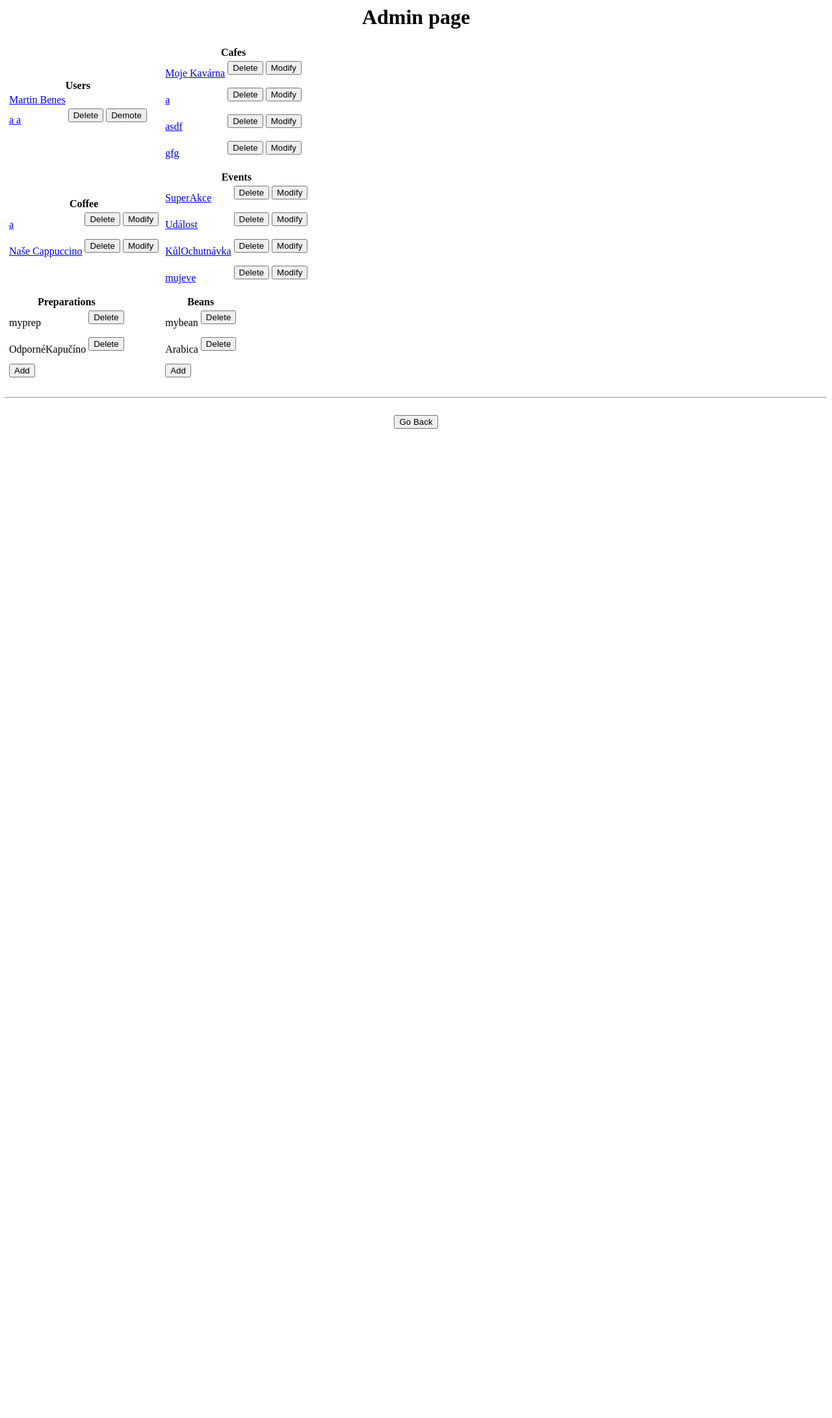
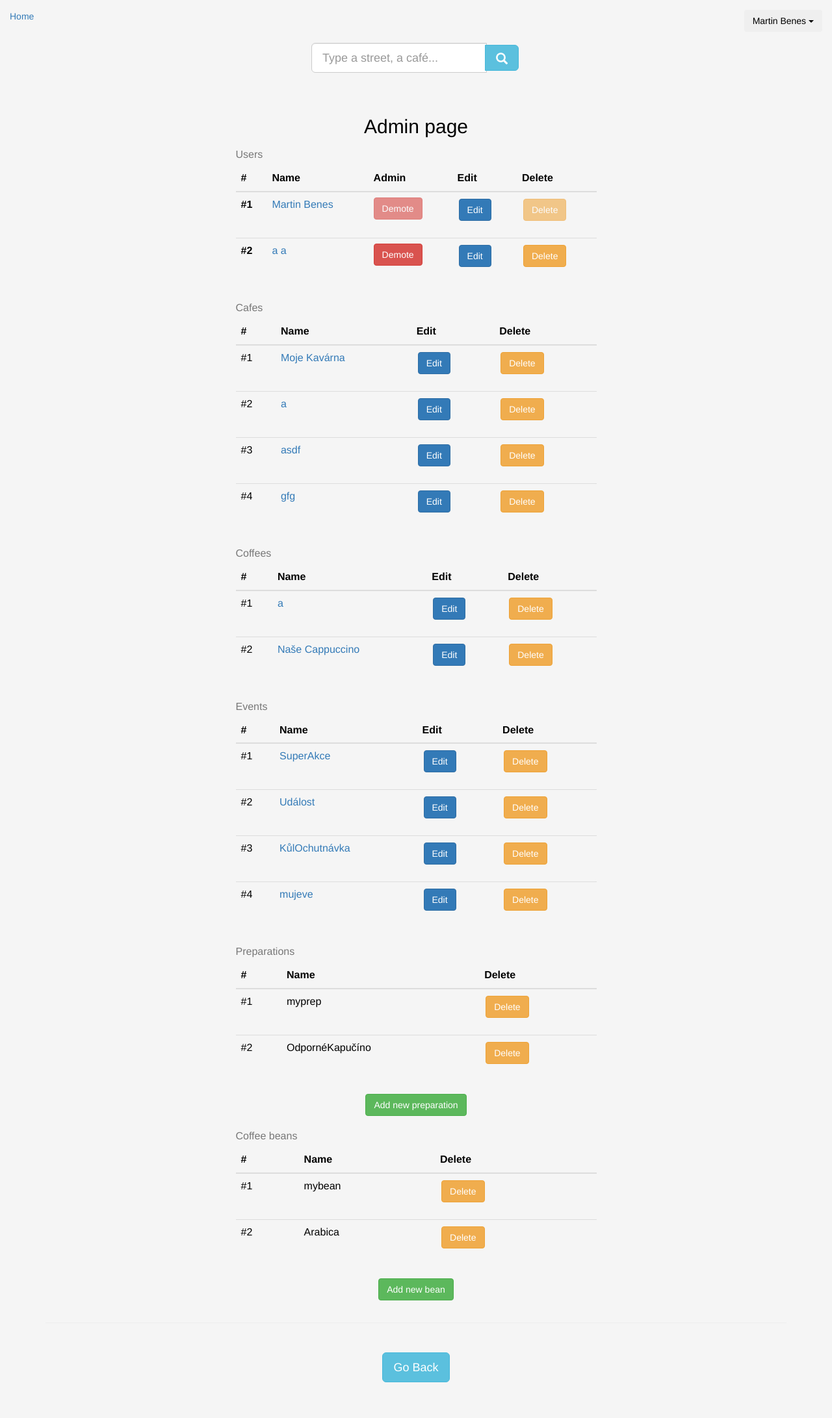
Before and after one commit to martinbenes1996/iis-project, a Django app: template kavarna/templates/adm.html in a window 1280 px wide. Shown: the whole page at 65% size. Before the commit the page ends 660 px from the top, so only its background shows below. Run offline with Django 3.2, Linux system fonts and the light colour scheme; the template is opened without the code that fills it: values that come from a table or form of the project are taken from there, others are empty; data comes from the database, SQL or seed files in the repository; both versions use the stored data as it was after the commit; some libraries are stand-ins or nearby versions.

Commit message:
ondrej me zmlati

```diff
--- a/kavarna/templates/adm.html
+++ b/kavarna/templates/adm.html
@@ -1,22 +1,31 @@
-<h1 align="center">Admin page</h1>
+{% extends "page.html" %}
 
-<table><tr><td>
-<!-- tables need to be aligned top -->
-<table>
+{% block content %}
+
+<h2 align="center">Admin page</h2>
+
+<div class="row">
+<div class="col-lg-3"></div>
+<div class="col-lg-6">
+
+<table class="table table-sm">
+	<caption>Users</caption>
+	<thead>
 		<tr>
-	<th colspan="3">Users</th>
+			<th scope="col">#</th>
+			<th scope="col">Name</th>
+			<th scope="col">Admin</th>
+			<th scope="col">Edit</th>
+			<th scope="col">Delete</th>
 		</tr>
+	</thead>
 {% for u in users %}
     <tr>
-	<td><a href="{% url 'profile' %}?user={{u.pk}}">{{u.first_name}} {{u.last_name}}</a></td>
-	{% if u.pk != loggeduser.pk %}
+		<th>#{{forloop.counter}}</th>
 		<td>
-	    <form method="get" action="{% url 'deleteuser' %}">{% csrf_token %}
-            	<input name="user" type="hidden" value="{{ u.pk }}" required />
-		<input name="request_path" type="hidden" value="/adm" required />
-                <button type="Submit">Delete</button>
-            </form>
+			<a href="{% url 'profile' %}?user={{u.pk}}">{{u.first_name}} {{u.last_name}}</a>
 		</td>
+
 		<td>
 			{% for d in drinkers %}
 			{% if u.pk == d.key %}
@@ -24,166 +33,229 @@
 				<form method="get" action="{% url 'promoteuser' %}">{% csrf_token %}
 					<input name="user" type="hidden" value="{{ u.pk }}" required />
 					<input name="request_path" type="hidden" value="/adm" required />
-                <button type="Submit">Promote</button>
+					<button type="Submit" class="btn btn-success">Promote</button>
 				</form>
 			{% else %}
 				<form method="get" action="{% url 'demoteuser' %}">{% csrf_token %}
 					<input name="user" type="hidden" value="{{ u.pk }}" required />
 					<input name="request_path" type="hidden" value="/adm" required />
-                <button type="Submit">Demote</button>
+					{% if u.pk != loggeduser.pk %}
+					<button type="Submit" class="btn btn-danger">Demote</button>
+					{% else %}
+					<button type="Submit" class="btn btn-danger" disabled>Demote</button>
+					{% endif %}
 				</form>
 			{% endif %}
 			{% endif %}
 			{% endfor %}
 		</td>
+
+		<td>
+			<form method="get" action="{% url 'modifyuser' %}">{% csrf_token %}
+				<input name="user" type="hidden" value="{{ userdata.pk }}" required />
+				<input name="request_path" type="hidden" value="/profile/" required />
+				<button type="Submit" class="btn btn-primary">Edit</button>
+			</form>
+		</td>
+
+		<td>
+	   		<form method="get" action="{% url 'deleteuser' %}">{% csrf_token %}
+            	<input name="user" type="hidden" value="{{ u.pk }}" required />
+				<input name="request_path" type="hidden" value="/adm" required />
+				{% if u.pk != loggeduser.pk %}
+				<button type="Submit" class="btn btn-warning">Delete</button>
+				{% else %}
+				<button type="Submit" class="btn btn-warning" disabled>Delete</button>
 				{% endif %}
+			</form>
+		</td>
+
     </tr>
 {% endfor %}
 </table>
 
-</td><td>
 
-<table>
+<table class="table table-sm">
+	<caption>Cafes</caption>
+	<thead>
 		<tr>
-	<th colspan="3">Cafes</th>
+			<th scope="col">#</th>
+			<th scope="col">Name</th>
+			<th scope="col">Edit</th>
+			<th scope="col">Delete</th>
 		</tr>
+	</thead>
 	{% for c in cafes %}
     <tr>
-	<td><a href="{% url 'cafe' %}?id={{c.pk}}">{{c.name}}</a></td>
+		<td>#{{forloop.counter}}</td>
 		<td>
-	    <form method="get" action="{% url 'deletecafe' %}">{% csrf_token %}
-            	<input name="pk" type="hidden" value="{{ c.pk }}" required />
-		<input name="request_path" type="hidden" value="/adm" required />
-                <button type="Submit">Delete</button>
-            </form>
+			<a href="{% url 'cafe' %}?id={{c.pk}}">{{c.name}}</a>
 		</td>
 		<td>
 			<form method="get" action="{% url 'modifycafe' %}">{% csrf_token %}
 				<input name="pk" type="hidden" value="{{ c.pk }}" required />
 				<input name="request_path" type="hidden" value="/adm" required />
-                <button type="Submit">Modify</button>
+				<button type="Submit" class="btn btn-primary">Edit</button>
+			</form>
+		</td>
+		<td>
+	    	<form method="get" action="{% url 'deletecafe' %}">{% csrf_token %}
+            	<input name="pk" type="hidden" value="{{ c.pk }}" required />
+				<input name="request_path" type="hidden" value="/adm" required />
+                <button type="Submit" class="btn btn-warning">Delete</button>
             </form>
 		</td>
 	</tr>
 	{% endfor %}
 </table>
 
-</td></tr><tr><td>
 
-<table>
+<table class="table table-sm">
+	<caption>Coffees</caption>
+	<thead>
 		<tr>
-	<th colspan="3">Coffee</th>
+			<th scope="col">#</th>
+			<th scope="col">Name</th>
+			<th scope="col">Edit</th>
+			<th scope="col">Delete</th>
 		</tr>
+	</thead>
 	{% for c in coffee %}
     <tr>
-	<td><a href="{% url 'coffee' %}?id={{c.pk}}">{{c.name}}</a></td>
+		<td>#{{forloop.counter}}</td>
 		<td>
-	    <form method="get" action="{% url 'deletecoffee' %}">{% csrf_token %}
-		<!--<input name="pk_cafe" type="hidden" value="{{ c.pk }}" required />-->
-                <input name="pk" type="hidden" value="{{ c.pk }}" required />
-		<input name="request_path" type="hidden" value="/adm" required />
-                <button type="Submit">Delete</button>
-            </form>
+			<a href="{% url 'coffee' %}?id={{c.pk}}">{{c.name}}</a>
 		</td>
 		<td>
 			<form method="get" action="{% url 'modifycoffee' %}">{% csrf_token %}
 				<!--<input name="pk" type="hidden" value="{{ cafe.pk }}" required />-->
 				<input name="coffeeid" type="hidden" value="{{ c.pk }}" required />
 				<input name="request_path" type="hidden" value="/adm" required />
-                <button type="Submit">Modify</button>
+				<button type="Submit" class="btn btn-primary">Edit</button>
+			</form>
+		</td>
+		<td>
+	    	<form method="get" action="{% url 'deletecoffee' %}">{% csrf_token %}
+				<!--<input name="pk_cafe" type="hidden" value="{{ c.pk }}" required />-->
+                <input name="pk" type="hidden" value="{{ c.pk }}" required />
+				<input name="request_path" type="hidden" value="/adm" required />
+                <button type="Submit" class="btn btn-warning">Delete</button>
+            </form>
+		</td>
+
+    </tr>
+	{% endfor %}
+</table>
+
+
+<table class="table table-sm">
+	<caption>Events</caption>
+	<thead>
+		<tr>
+			<th scope="col">#</th>
+			<th scope="col">Name</th>
+			<th scope="col">Edit</th>
+			<th scope="col">Delete</th>
+		</tr>
+	</thead>
+	{% for e in events %}
+    <tr>
+		<td>#{{forloop.counter}}</td>
+		<td>
+			<a href="{% url 'event' %}?id={{e.pk}}">{{e.name}}</a>
+		</td>
+		<td>
+			<form method="get" action="{% url 'modifyevent' %}">{% csrf_token %}
+				<!--<input name="id" type="hidden" value="{{ cafe.pk }}" required />-->
+				<input name="eventid" type="hidden" value="{{ e.pk }}" required />
+				<input name="request_path" type="hidden" value="/adm" required />
+				<button type="Submit" class="btn btn-primary">Edit</button>
+			</form>
+		</td>
+		<td>
+	    	<form method="get" action="{% url 'deleteevent' %}">{% csrf_token %}
+            	<input name="pk" type="hidden" value="{{ e.pk }}" required />
+				<input name="request_path" type="hidden" value="/adm" required />
+                <button type="Submit" class="btn btn-warning">Delete</button>
             </form>
 		</td>
     </tr>
 	{% endfor %}
 </table>
 
-</td><td>
 
-<table>
+<table class="table table-sm">
+	<caption>Preparations</caption>
+	<thead>
 		<tr>
-	<th colspan="3">Events</th>
+			<th scope="col">#</th>
+			<th scope="col">Name</th>
+			<th scope="col">Delete</th>
 		</tr>
-{% for e in events %}
+	</thead>
+	{% for p in preparations %}
     <tr>
-	<td><a href="{% url 'event' %}?id={{e.pk}}">{{e.name}}</a></td>
+		<td>#{{forloop.counter}}</td>
+		<td>{{p.name}}</td>
 		<td>
-	    <form method="get" action="{% url 'deleteevent' %}">{% csrf_token %}
-            	<input name="pk" type="hidden" value="{{ e.pk }}" required />
+	    	<form method="get" action="{% url 'deleteprep' %}">{% csrf_token %}
+            	<input name="pk" type="hidden" value="{{ p.pk }}" required />
 				<input name="request_path" type="hidden" value="/adm" required />
-                <button type="Submit">Delete</button>
-            </form>
-	</td>
-	<td>
-	    <form method="get" action="{% url 'modifyevent' %}">{% csrf_token %}
-		<!--<input name="id" type="hidden" value="{{ cafe.pk }}" required />-->
-		<input name="eventid" type="hidden" value="{{ e.pk }}" required />
-		<input name="request_path" type="hidden" value="/adm" required />
-                <button type="Submit">Modify</button>
+                <button type="Submit" class="btn btn-warning">Delete</button>
             </form>
 		</td>
     </tr>
 	{% endfor %}
 </table>
 
-</td></tr><tr><td>
-
-<table>
-    <tr>
-	<th colspan="2">Preparations</th>
-    </tr>
-{% for p in preparations %}
-    <tr>
-	<td>{{p.name}}</td>
-	<td>
-	    <form method="get" action="{% url 'deleteprep' %}">{% csrf_token %}
-            	<input name="pk" type="hidden" value="{{ p.pk }}" required />
-		<input name="request_path" type="hidden" value="/adm" required />
-                <button type="Submit">Delete</button>
-            </form>
-	</td>
-    </tr>
-{% endfor %}
-    <tr>
-	<td colspan="2">
+<div class="hcentralize">
 	<form method="get" action="{% url 'addprep' %}">{% csrf_token %}
 		<input name="request_path" type="hidden" value="/adm" required />
-                <button type="Submit">Add</button>
+        <button type="Submit" class="btn btn-success">Add new preparation</button>
         </form>
-	</td>
+</div>
+
+
+<table class="table table-sm">
+	<caption>Coffee beans</caption>
+	<thead>
+		<tr>
+			<th scope="col">#</th>
+			<th scope="col">Name</th>
+			<th scope="col">Delete</th>
 		</tr>
-</table>
-
-</td><td>
-
-<table>
-    <tr>
-	<th colspan="2">Beans</th>
-    </tr>
+	</thead>
 	{% for b in beans %}
     	<tr>
+			<td>#{{forloop.counter}}</td>
 			<td>{{b.name}}</td>
 			<td>
 	    		<form method="get" action="{% url 'deletebean' %}">{% csrf_token %}
             		<input name="pk" type="hidden" value="{{ b.pk }}" required />
 					<input name="request_path" type="hidden" value="/adm" required />
-                <button type="Submit">Delete</button>
+                	<button type="Submit" class="btn btn-warning">Delete</button>
             	</form>
 			</td>
     	</tr>
 	{% endfor %}
-    <tr>
-	<td colspan="2">
+</table>
+
+<div class="hcentralize">
 	<form method="get" action="{% url 'addbean' %}">{% csrf_token %}
 		<input name="request_path" type="hidden" value="/adm" required />
-                <button type="Submit">Add</button>
+		<button type="Submit" class="btn btn-success">Add new bean</button>
 	</form>
-	</td>
-    </tr>
-</table>
+</div>
 
-</table>
+</div>
+<div class="col-lg-3"></div>
+</div>
 
 <hr><br>
 <div align="center">
     <a href="/profile/?user={{profile.pk}}#Tab1"><button class="btn btn-lg btn-info" type="submit">Go Back</button></a>
 </div>
+
+
+
+{% endblock %}
--- a/kavarna/templates/index.html
+++ b/kavarna/templates/index.html
@@ -11,10 +11,12 @@
     <a href="signin"><button class="btn btn-lg btn-info" type="submit">Sign in</button></a>
 </div>
 
+<!--
 <div class="row hcentralize">
     <a href="users"><button class="btn btn-lg btn-warning" type="submit">DEBUG UsersList</button></a>
     <a href="cafes"><button class="btn btn-lg btn-warning" type="submit">DEBUG CafesList</button></a>
 </div>
+-->
 {% endblock %}
 
 {% block homelink %}
```
Also changed, not shown: db.sqlite3. Lines whose indentation alone changed are shown as unchanged.
